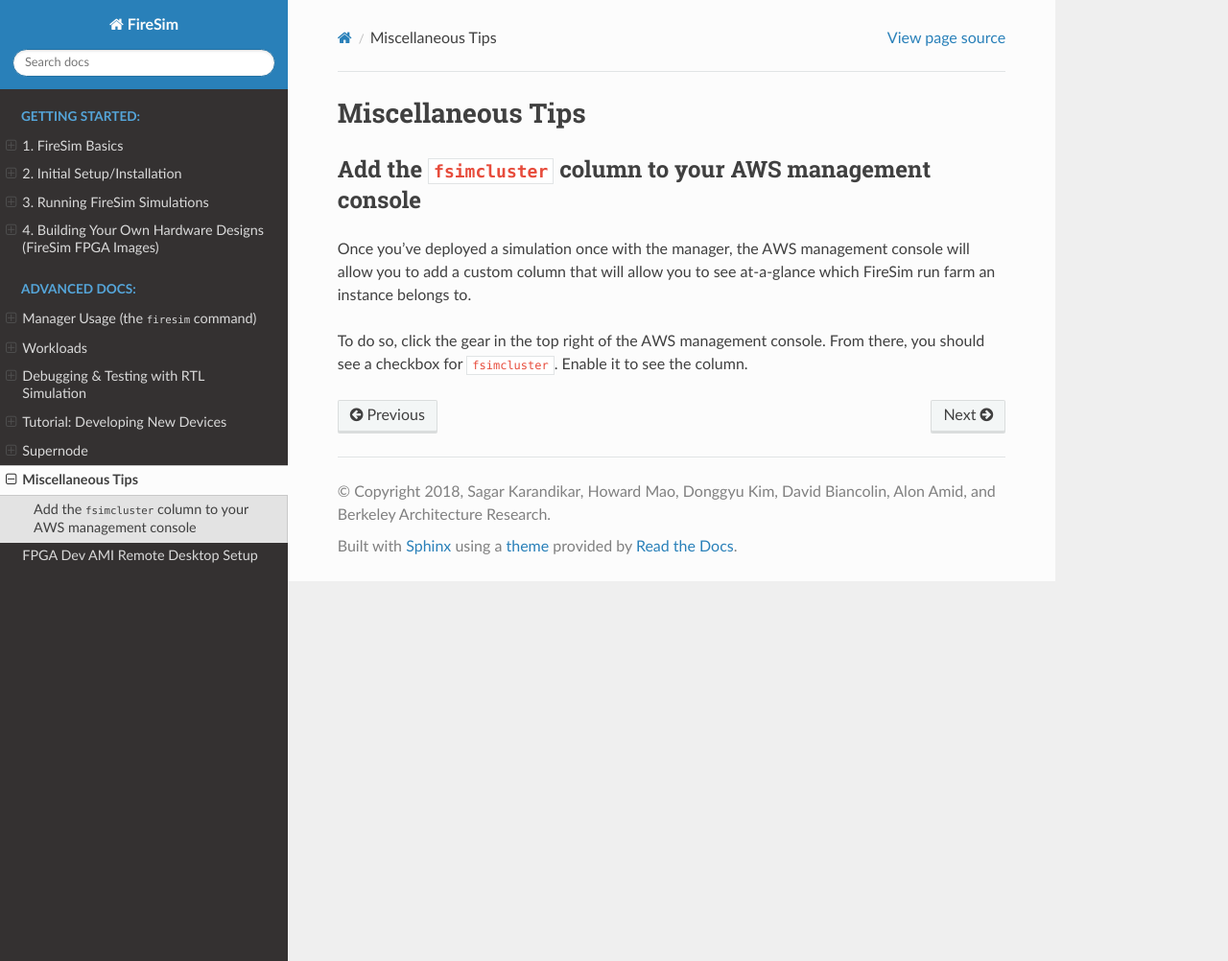
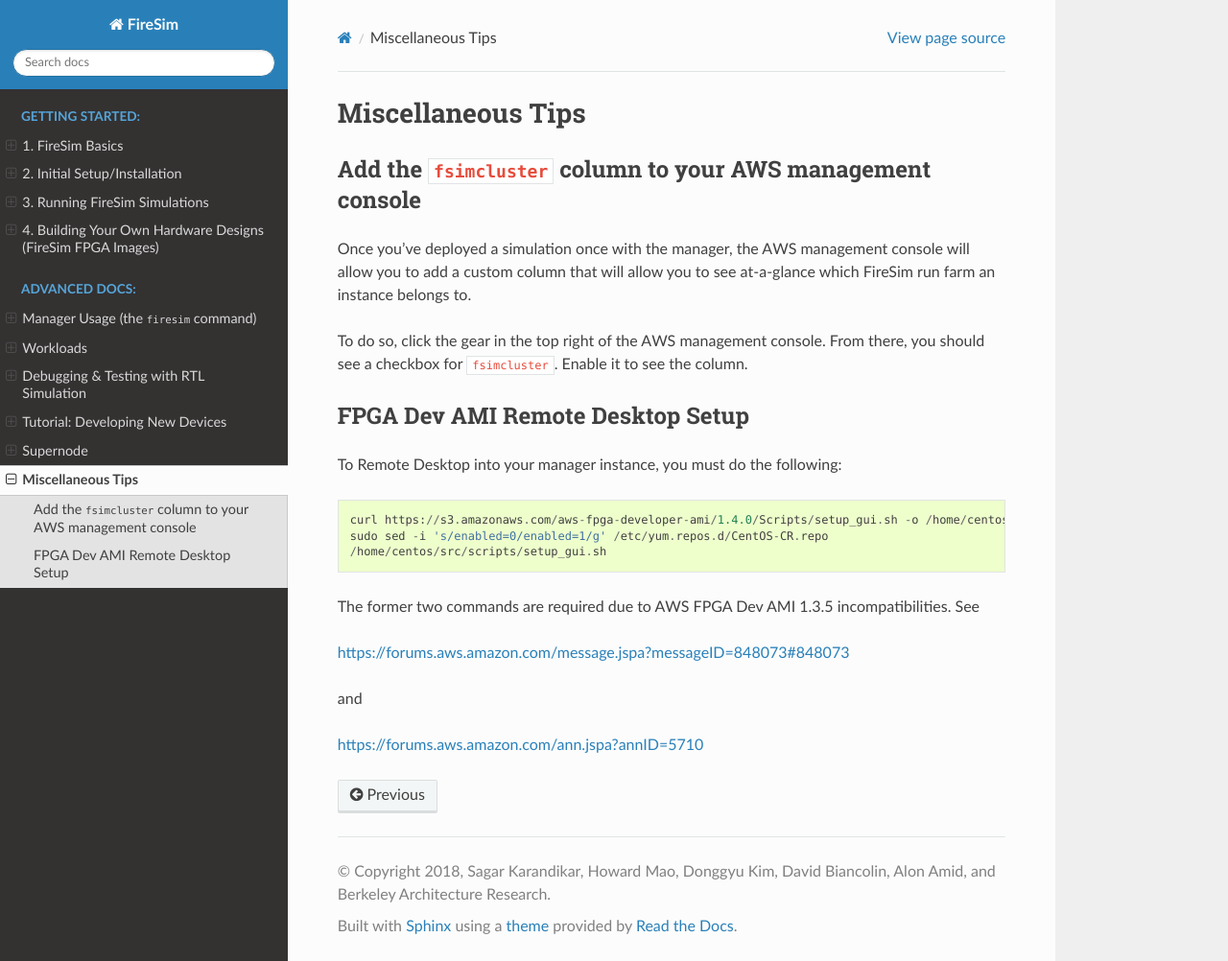
Before and after one commit to firesim/firesim, a Sphinx documentation site: the page built from docs/Advanced-Usage/Miscellaneous-Tips.rst, in a window 1280 px wide and 1002 px high. Shown: the whole window at 96% size. Built offline with Sphinx 7.4.7 and the Read the Docs theme 2.0.0, drawn with Linux system fonts in a browser that asks for light colours.

Commit message:
move GUI setup into misc tips

```diff
--- a/docs/Advanced-Usage/Miscellaneous-Tips.rst
+++ b/docs/Advanced-Usage/Miscellaneous-Tips.rst
@@ -12,3 +12,22 @@
 
 To do so, click the gear in the top right of the AWS management console. From
 there, you should see a checkbox for ``fsimcluster``. Enable it to see the column.
+
+FPGA Dev AMI Remote Desktop Setup
+-----------------------------------
+
+To Remote Desktop into your manager instance, you must do the following:
+
+::
+
+    curl https://s3.amazonaws.com/aws-fpga-developer-ami/1.4.0/Scripts/setup_gui.sh -o /home/centos/src/scripts/setup_gui.sh
+    sudo sed -i 's/enabled=0/enabled=1/g' /etc/yum.repos.d/CentOS-CR.repo
+    /home/centos/src/scripts/setup_gui.sh
+
+The former two commands are required due to AWS FPGA Dev AMI 1.3.5 incompatibilities. See
+
+https://forums.aws.amazon.com/message.jspa?messageID=848073#848073
+
+and
+
+https://forums.aws.amazon.com/ann.jspa?annID=5710
--- a/docs/index.rst
+++ b/docs/index.rst
@@ -35,7 +35,6 @@
    Developing-New-Devices/index
    Advanced-Usage/Supernode.rst
    Advanced-Usage/Miscellaneous-Tips.rst
-   Advanced-Usage/GUI-Setup.rst
 
 Indices and tables
 ==================
```
Also changed, not shown: docs/Advanced-Usage/GUI-Setup.rst (deleted, +0 -18 lines).
